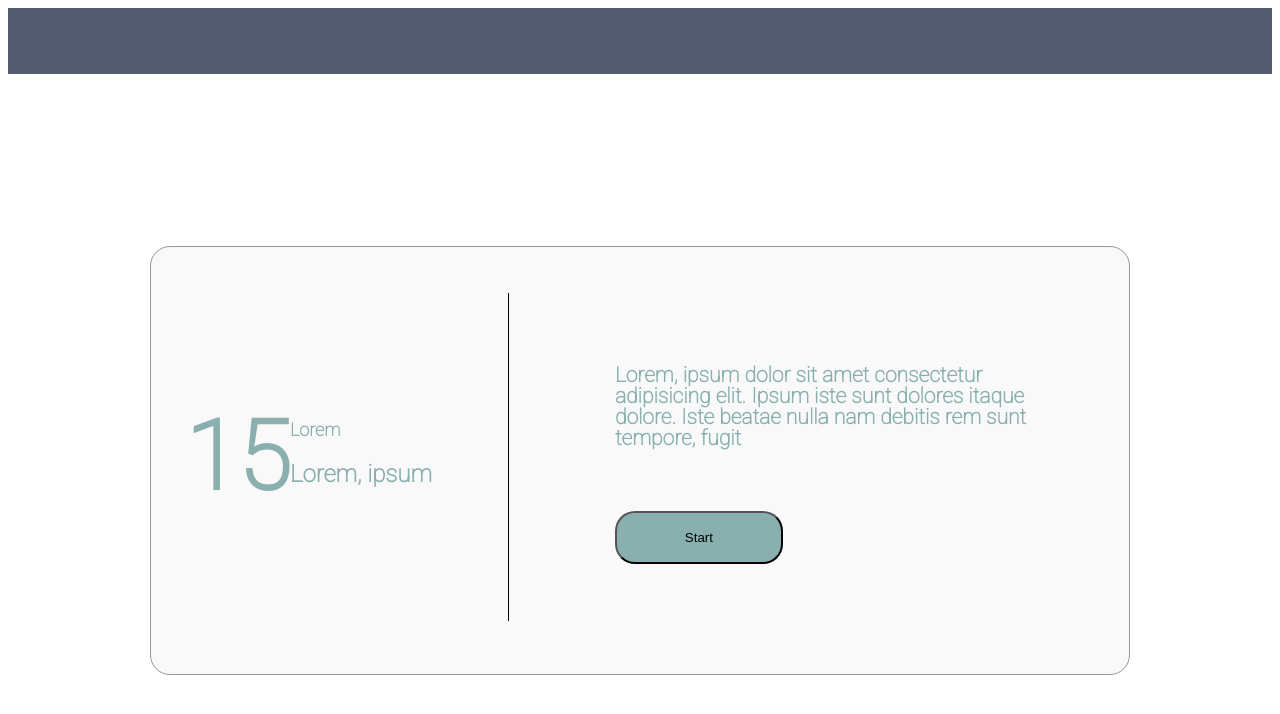
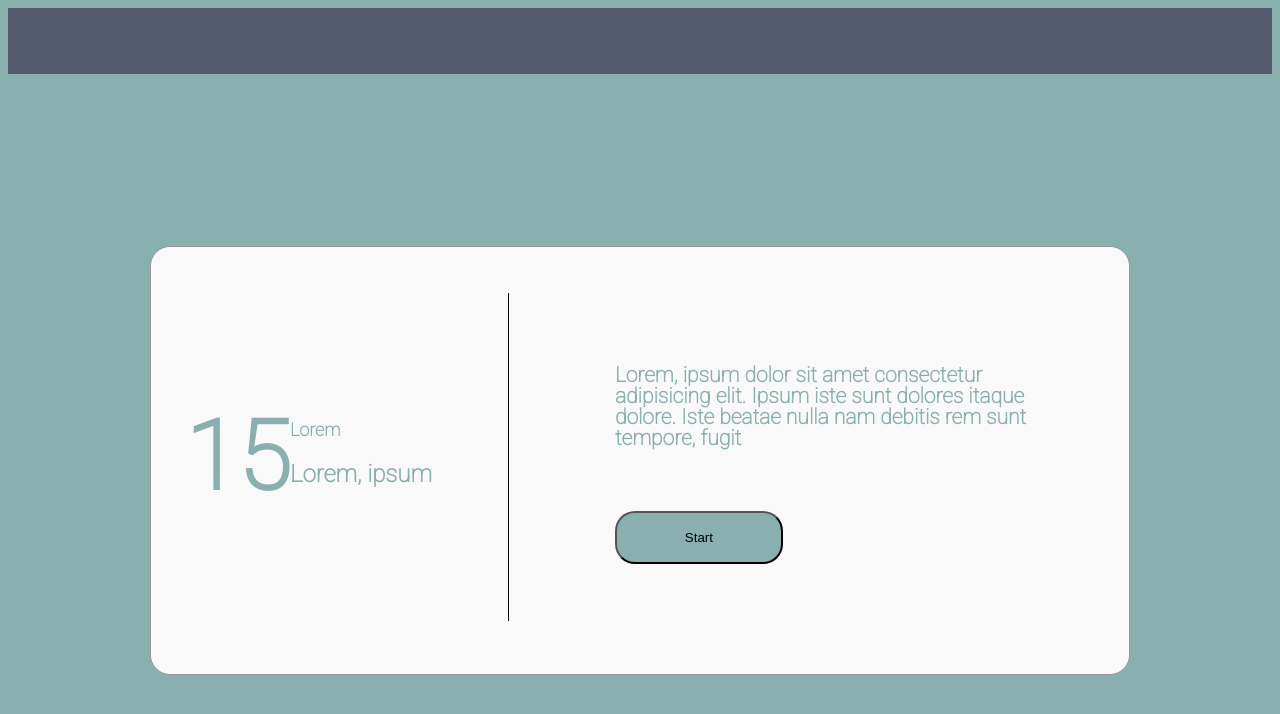
Before and after one commit to lpalleros/assessment-app, a React (Create React App) app: page / in a window 1280 px wide. Shown: the top 714 px of the page. Built offline with nearby package versions, Linux system fonts and the light colour scheme.

Commit message:
nueva rama assessment

```diff
--- a/src/components/StartForm/StartForm.css
+++ b/src/components/StartForm/StartForm.css
@@ -1,3 +1,7 @@
+body {
+    background-color: #89B0AE;
+}
+
 .btn-start {
     width: 168px;
     height: 53px;
```
